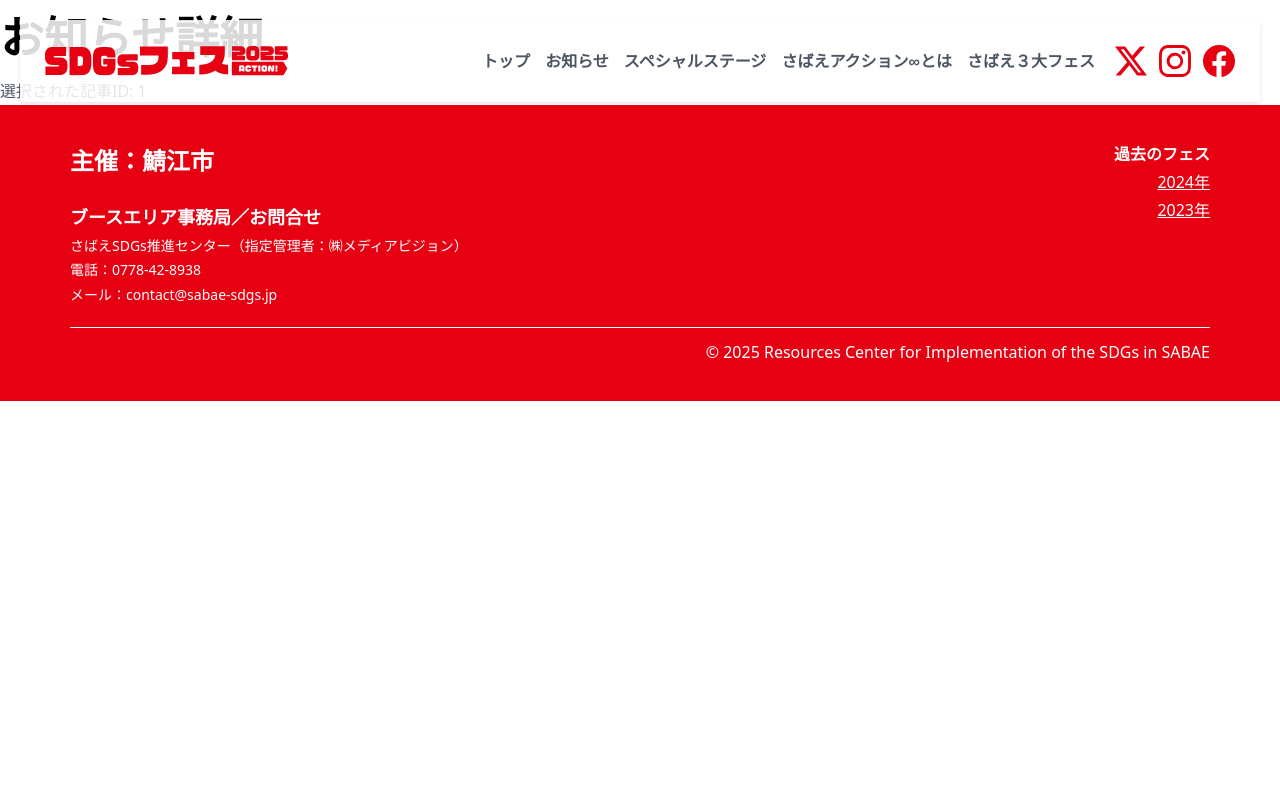
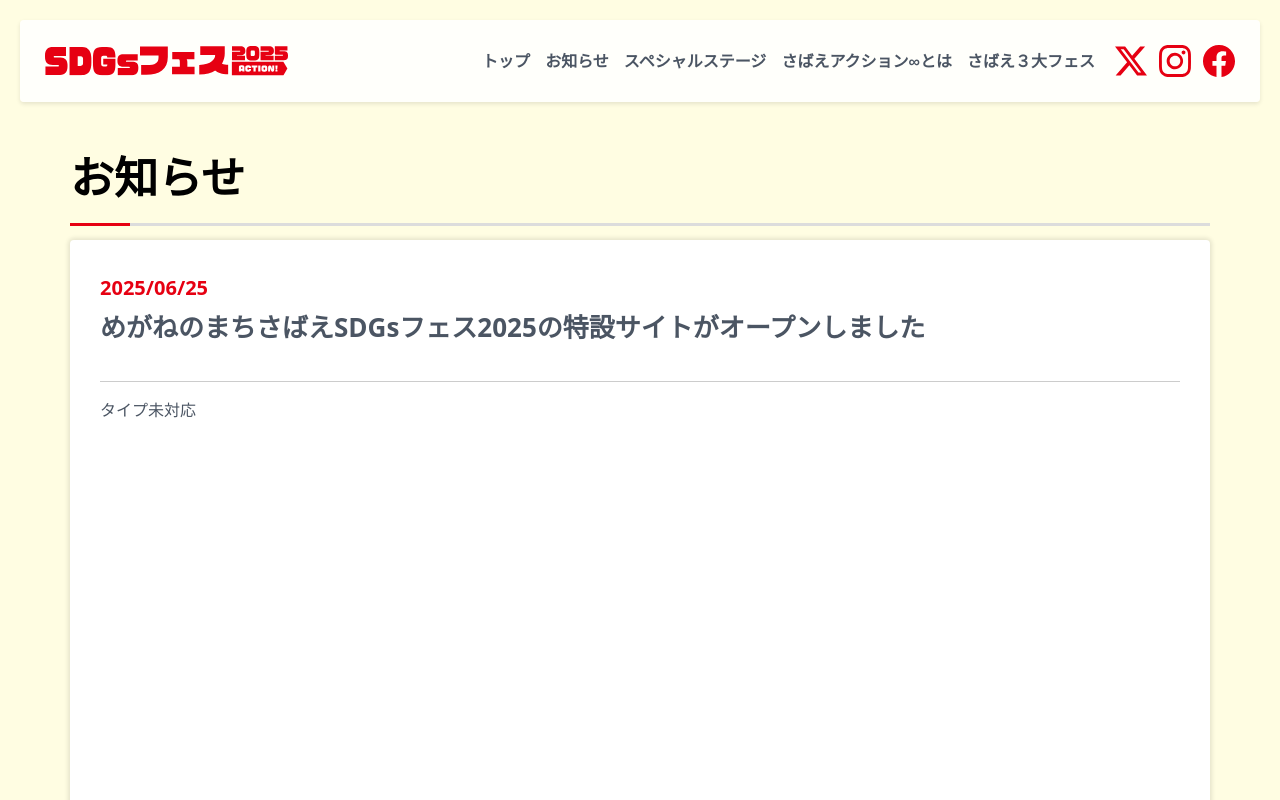
Before and after one commit to Ktjm-555/sabae-event-lp, a React (Vite) app in the folder sabae-event-lp/: page /sabae-event-lp/news/1 in a window 1280 px wide. Shown: the top 800 px of the page. Built offline with nearby package versions, Linux system fonts and the light colour scheme; a web font is replaced by a local one.

Commit message:
お知らせ詳細ページ作成

```diff
--- a/sabae-event-lp/src/App.tsx
+++ b/sabae-event-lp/src/App.tsx
@@ -4,8 +4,8 @@ import ReactGA from "react-ga4";
 import { Layout } from "./components/pages/Layout";
 import TopPage from "./components/pages/TopPage";
 import { NewsListPage } from "./components/pages/news/NewsListPage";
-import NewsDetailPage from "./components/pages/news/NewsDetailPage";
 import { ScrollToHash } from "./components/ScrollToHash";
+import { NewsDetailPage } from "./components/pages/news/NewsDetailPage";
 
 // NOTE：initializeは初期化+sendしている。
 // ルーティングを設定するときは二重送信に要注意！
--- a/sabae-event-lp/src/components/Header.tsx
+++ b/sabae-event-lp/src/components/Header.tsx
@@ -29,7 +29,7 @@ export const Header = () => {
 								</A_HeaderNavLink>
 							</LI_HeaderNavItem>
 							<LI_HeaderNavItem>
-								<A_HeaderNavLink to="/news" onClick={toggleShowMask}>
+								<A_HeaderNavLink to="/#5" onClick={toggleShowMask}>
 									お知らせ
 								</A_HeaderNavLink>
 							</LI_HeaderNavItem>
--- a/sabae-event-lp/src/components/contents/NewsContents.tsx
+++ b/sabae-event-lp/src/components/contents/NewsContents.tsx
@@ -1,18 +1,21 @@
 import styled from "@emotion/styled";
 import { ContentsTitle } from "./CotentsTitle";
-import { newsList } from "../../consts/news";
+import { newsList } from "../../items/news";
 import { Button } from "../ui/Button";
 import { S_DIV_CardContainer } from "../../Style";
 import { COLORS } from "../../consts/color";
 import { TEXT_M, TEXT_S } from "../../consts/typography";
 
 export const NewsContents = () => {
+	const navigate = useNavigate();
+
 	const goToNewsDetailPage = () => {
-		window.open("https://www.sabae-sdgs.jp/news/2080/");
+		navigate("/news");
 	};
 
 	return (
 		<DIV_SectionContainer>
+			<span id="5"></span>
 			<ContentsTitle title="お知らせ" balloonList={[]} />
 			<DIV_CardContainer>
 				<UL_CardWrapper>
--- /dev/null
+++ b/sabae-event-lp/src/components/contents/NewsDetailBodies.tsx
@@ -0,0 +1,113 @@
+import styled from "@emotion/styled";
+
+type Props = {
+	news: {
+		id: number;
+		title: string;
+		date: string;
+		type: string;
+		url?: string;
+		detail?: string;
+		images?: { name: string; imgSrc: string; alt: string }[];
+	};
+};
+
+export const NewsDetailTypeA = ({ news }: Props) => {
+	return (
+		<div>
+			<P_Detail
+				dangerouslySetInnerHTML={{ __html: news.detail ? news.detail : "" }}
+			></P_Detail>
+			<DIV_GuestContainer>
+				{news.images &&
+					news.images.map((guest, index) => (
+						<div key={index}>
+							<DIV_Image>
+								<IMG_Image src={guest.imgSrc} alt={guest.alt} />
+							</DIV_Image>
+							<P_ImageName
+								dangerouslySetInnerHTML={{ __html: guest.name }}
+							></P_ImageName>
+						</div>
+					))}
+			</DIV_GuestContainer>
+		</div>
+	);
+};
+
+const P_Detail = styled.p`
+	font-size: 30px;
+	line-height: 1.5;
+	font-weight: bold;
+	text-align: center;
+	margin-bottom: 45px;
+
+	.pc_only,
+	.sp_only {
+		font-weight: 500;
+	}
+
+	.pc_only {
+		display: inline;
+	}
+
+	.sp_only {
+		display: none;
+	}
+
+	@media (max-width: 1100px) {
+		font-size: 28px;
+	}
+
+	@media (max-width: 1000px) {
+		font-size: 20px;
+		margin-bottom: 30px;
+	}
+
+	@media (max-width: 700px) {
+		margin-bottom: 22px;
+
+		.pc_only {
+			display: none;
+		}
+		.sp_only {
+			display: inline;
+		}
+	}
+
+	@media (max-width: 500px) {
+		font-size: 16px;
+
+		.sp_only {
+			font-size: 13px;
+		}
+	}
+`;
+
+const DIV_GuestContainer = styled.div`
+	display: grid;
+	grid-template-columns: repeat(4, 1fr);
+	gap: 20px;
+
+	@media (max-width: 800px) {
+		grid-template-columns: repeat(2, 1fr);
+		gap: 15px;
+	}
+`;
+
+const DIV_Image = styled.div`
+	width: 100%;
+	overflow: hidden;
+`;
+
+const IMG_Image = styled.img`
+	width: 100%;
+	height: 100%;
+	object-fit: cover;
+`;
+
+const P_ImageName = styled.p`
+	@media (max-width: 500px) {
+		font-size: 11px;
+	}
+`;
--- a/sabae-event-lp/src/components/pages/news/NewsDetailPage.tsx
+++ b/sabae-event-lp/src/components/pages/news/NewsDetailPage.tsx
@@ -1,14 +1,105 @@
 import { useParams } from "react-router-dom";
+import styled from "@emotion/styled";
+import { newsList } from "../../../items/news";
+import {
+	S_DIV_CardContainer,
+	S_DIV_SectionWrapper,
+	S_SECTION_container,
+} from "../../../Style";
+import { ContentsTitle } from "../../contents/CotentsTitle";
+import { COLORS } from "../../../consts/color";
+import { NewsDetailTypeA } from "../../contents/NewsDetailBodies";
 
-const NewsDetailPage = () => {
+export const NewsDetailPage = () => {
 	const { newsId } = useParams();
+	const id = Number(newsId);
+	const news = newsList.find((item) => item.id === id);
 
+	const renderBody = () => {
+		if (news) {
+			switch (news.type) {
+				case "A":
+					return <NewsDetailTypeA news={news} />;
+				case "B":
+					return <p>タイプ未対応</p>;
+				case "C":
+					return <p>タイプ未対応</p>;
+				default:
+					return <p>タイプ未対応</p>;
+			}
+		}
+	};
 	return (
-		<div>
-			<h1>お知らせ詳細</h1>
-			<p>選択された記事ID: {newsId}</p>
-		</div>
+		<DIV_SectionWrapper>
+			<S_SECTION_container>
+				<ContentsTitle title="お知らせ" balloonList={[]} />
+				{news ? (
+					<DIV_CardContainer>
+						<DIV_CardHeaderContainer>
+							<DIV_Date>{news?.date}</DIV_Date>
+							<P_Title>{news?.title}</P_Title>
+						</DIV_CardHeaderContainer>
+						{renderBody()}
+					</DIV_CardContainer>
+				) : (
+					<p>該当のお知らせが見つかりません。</p>
+				)}
+			</S_SECTION_container>
+		</DIV_SectionWrapper>
 	);
 };
 
-export default NewsDetailPage;
+const DIV_SectionWrapper = styled(S_DIV_SectionWrapper)`
+	padding-top: 140px;
+`;
+
+const DIV_CardHeaderContainer = styled.div`
+	padding: 30px 0 30px;
+	display: block;
+	list-style: none;
+	border-bottom: 1px solid ${COLORS.BORDER};
+	margin-bottom: 14px;
+
+	@media (max-width: 900px) {
+		padding: 15px 0 15px;
+	}
+`;
+
+const DIV_Date = styled.div`
+	font-size: 20px;
+	font-weight: bold;
+	color: ${COLORS.PRIMARY};
+
+	@media (max-width: 1000px) {
+		font-size: 16px;
+	}
+
+	@media (max-width: 500px) {
+		font-size: 14px;
+	}
+`;
+
+const P_Title = styled.p`
+	font-size: 26px;
+	font-weight: bold;
+	flex: 1;
+
+	@media (max-width: 1000px) {
+		font-size: 18px;
+	}
+
+	@media (max-width: 500px) {
+		font-size: 16px;
+	}
+`;
+
+const DIV_CardContainer = styled(S_DIV_CardContainer)`
+	// リストの上部パッディングを考慮
+	padding: 0px 30px 30px 30px;
+	min-height: 675px;
+
+	@media (max-width: 900px) {
+		padding: 6px 16px 16px 16px;
+		min-height: 500px;
+	}
+`;
--- a/sabae-event-lp/src/items/news.ts
+++ b/sabae-event-lp/src/items/news.ts
@@ -9,8 +9,11 @@ export const newsList = [
 		title: "スペシャルステージの出演ゲスト第2弾が公開されました",
 		type: "A",
 		url: "/news/2",
-		detail:
-			"“さばえアクション∞（エイト）”コレクション produced by TGC 出演ゲスト第２弾",
+		detail: `
+			<span class="text1">“さばえアクション∞(エイト)”コレクション</span>
+			<span class="pc_only"> produced by TGC</span><br />
+			<span class="sp_only">produced by TGC </span>出演ゲスト第２弾
+		`,
 		images: secondGuestsImage,
 	},
 	{
@@ -18,6 +21,5 @@ export const newsList = [
 		date: "2025/06/25",
 		title: "めがねのまちさばえSDGsフェス2025の特設サイトがオープンしました",
 		type: "X",
-		url: "",
 	},
 ];
```
Also changed, not shown: sabae-event-lp/src/components/contents/Contents2.tsx (+0 -13 lines), sabae-event-lp/src/components/pages/news/NewsListPage.tsx (+1 -11 lines).
